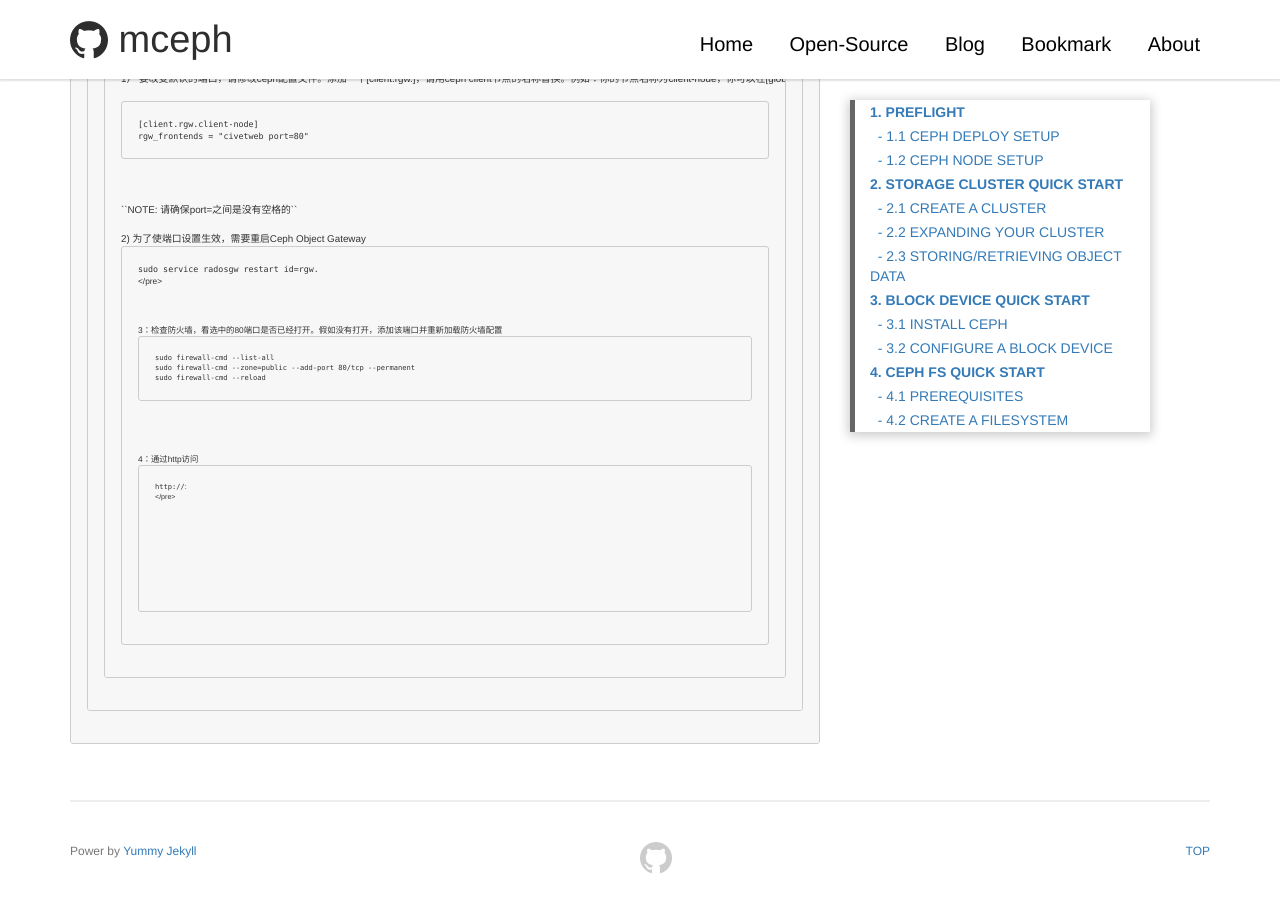
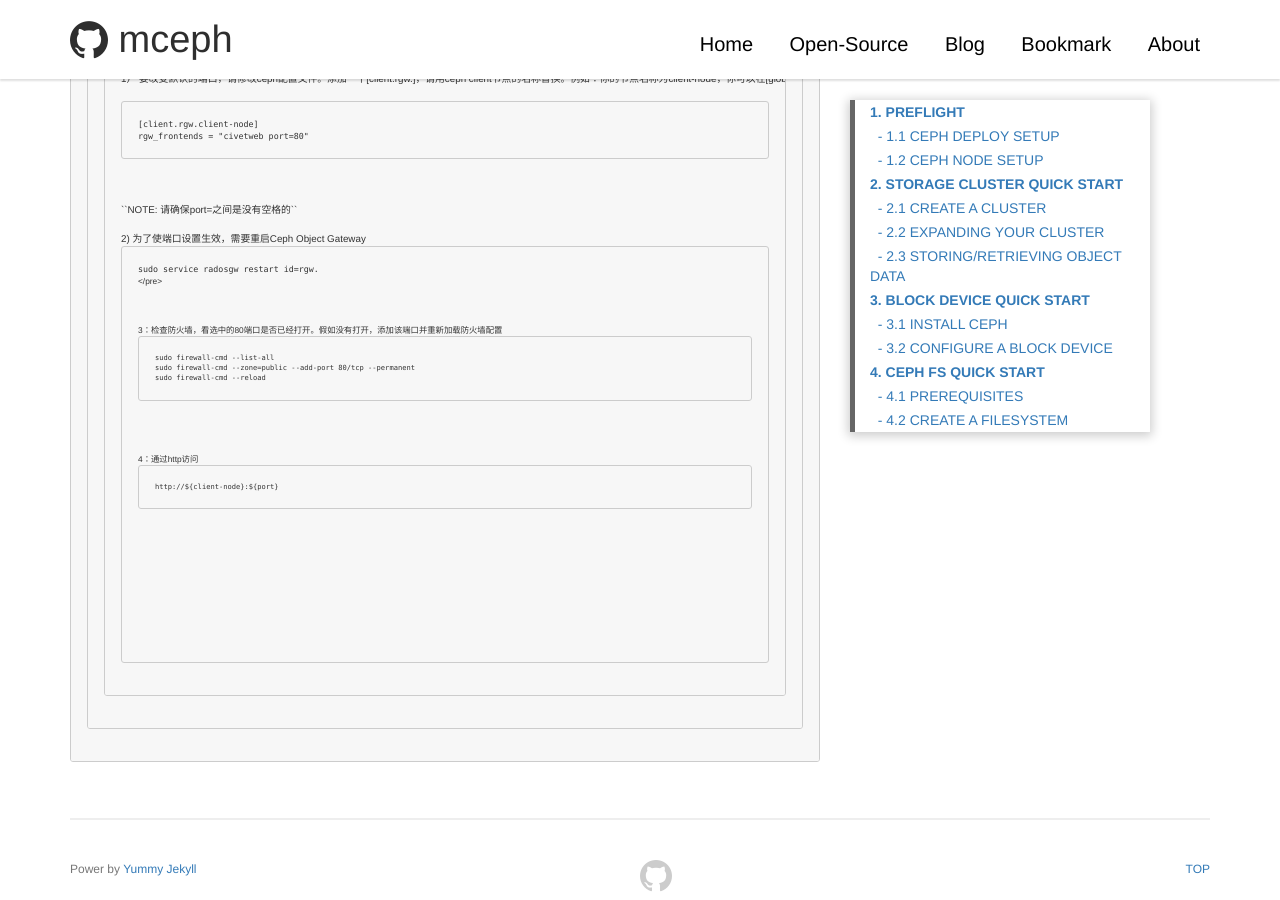
Before and after one commit to mceph/mceph.github.io, a Jekyll site: the page built from _posts/2017/2017-06-20-ceph-install-quick.md, in a window 1280 px wide and 900 px high, scrolled down 24612 px. Built offline with Jekyll 4.4.1, drawn with Linux system fonts in a browser that asks for light colours; comment, search, counter and statistics services are not loaded.

Commit message:
ceph installation

```diff
--- a/_posts/2017/2017-06-20-ceph-install-quick.md
+++ b/_posts/2017/2017-06-20-ceph-install-quick.md
@@ -917,5 +917,5 @@ sudo firewall-cmd --reload
 
 4：通过http访问
 <pre>
-http://<client-node>:<port>
+http://${client-node}:${port}
 </pre>
```
